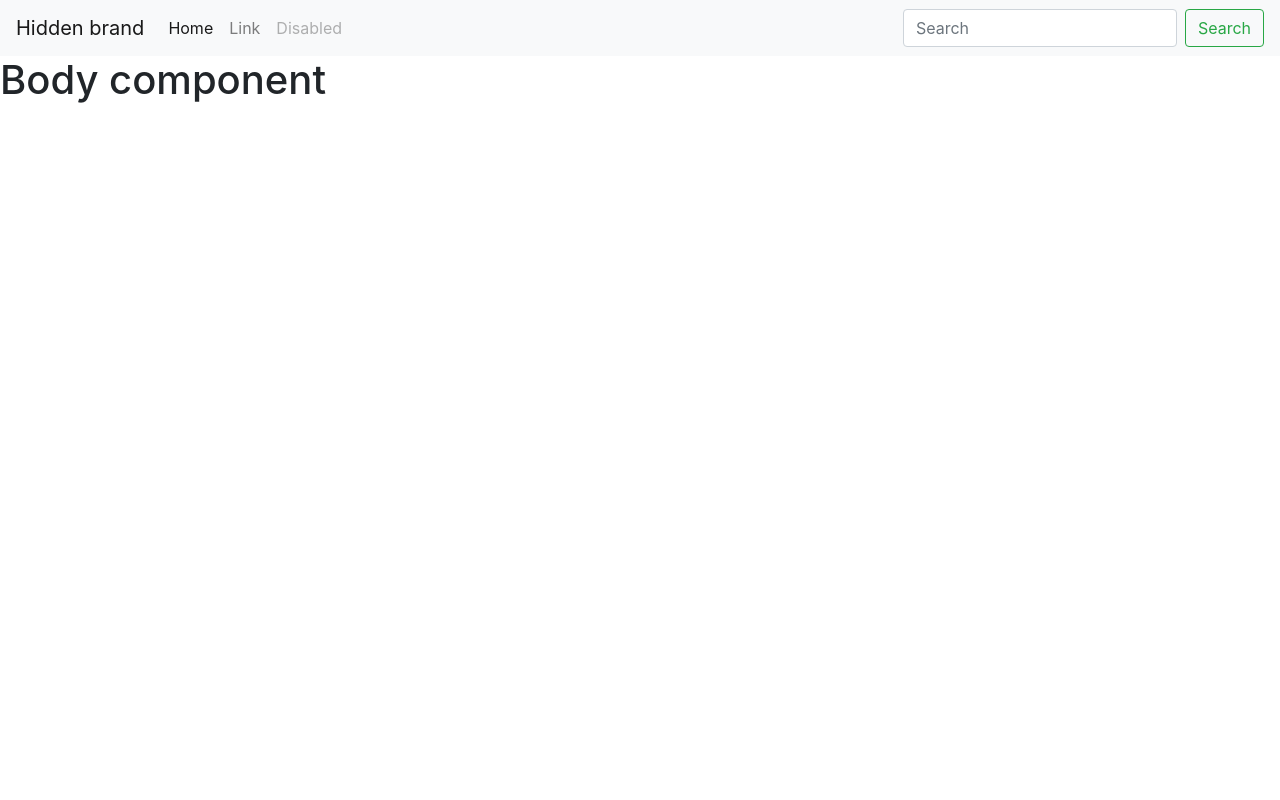
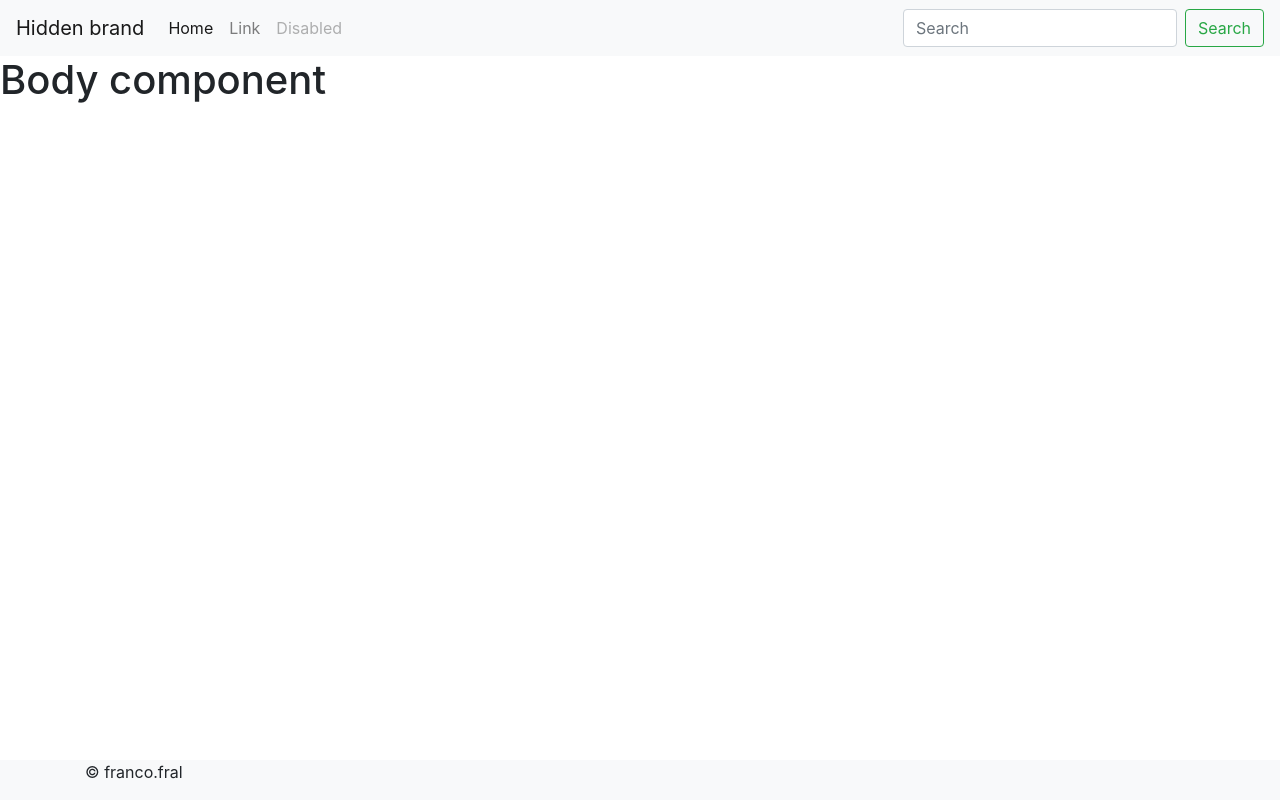
Before and after one commit to franco148/angular5-examples, an Angular app in the folder ng5-components/: page / in a window 1280 px wide. Built offline with nearby package versions, Linux system fonts and the light colour scheme.

Commit message:
ng5-GettingStarted-Components: First SPA app, creating the footer component with angular-cli

```diff
--- a/ng5-components/src/app/app.component.html
+++ b/ng5-components/src/app/app.component.html
@@ -1,4 +1,5 @@
 <app-header></app-header>
 <app-body></app-body>
+<app-footer></app-footer>
 <!-- <h1>Team: {{ teamName }}</h1>
 <h3>Name: {{ developer }}</h3> -->
--- a/ng5-components/src/app/app.module.ts
+++ b/ng5-components/src/app/app.module.ts
@@ -5,13 +5,15 @@ import { AppComponent } from './app.component';
 
 import { HeaderComponent } from "./components/header.component";
 import { BodyComponent } from "./components/body.component";
+import { FooterComponent } from './footer/footer.component';
 
 
 @NgModule({
   declarations: [
     AppComponent,
     HeaderComponent,
-    BodyComponent
+    BodyComponent,
+    FooterComponent
   ],
   imports: [
     BrowserModule
--- /dev/null
+++ b/ng5-components/src/app/footer/footer.component.html
@@ -0,0 +1,7 @@
+<footer class="footer bg-light" text-center>
+  <div class="container">
+    <p>
+      &copy; franco.fral
+    </p>
+  </div>
+</footer>
--- a/ng5-components/src/styles.css
+++ b/ng5-components/src/styles.css
@@ -1 +1,6 @@
 /* You can add global styles to this file, and also import other style files */
+.footer {
+  position: absolute;
+  bottom: 0px;
+  width: 100%;
+}
```
Also changed, not shown: ng5-components/src/app/footer/footer.component.ts (added, +9 -0 lines).
